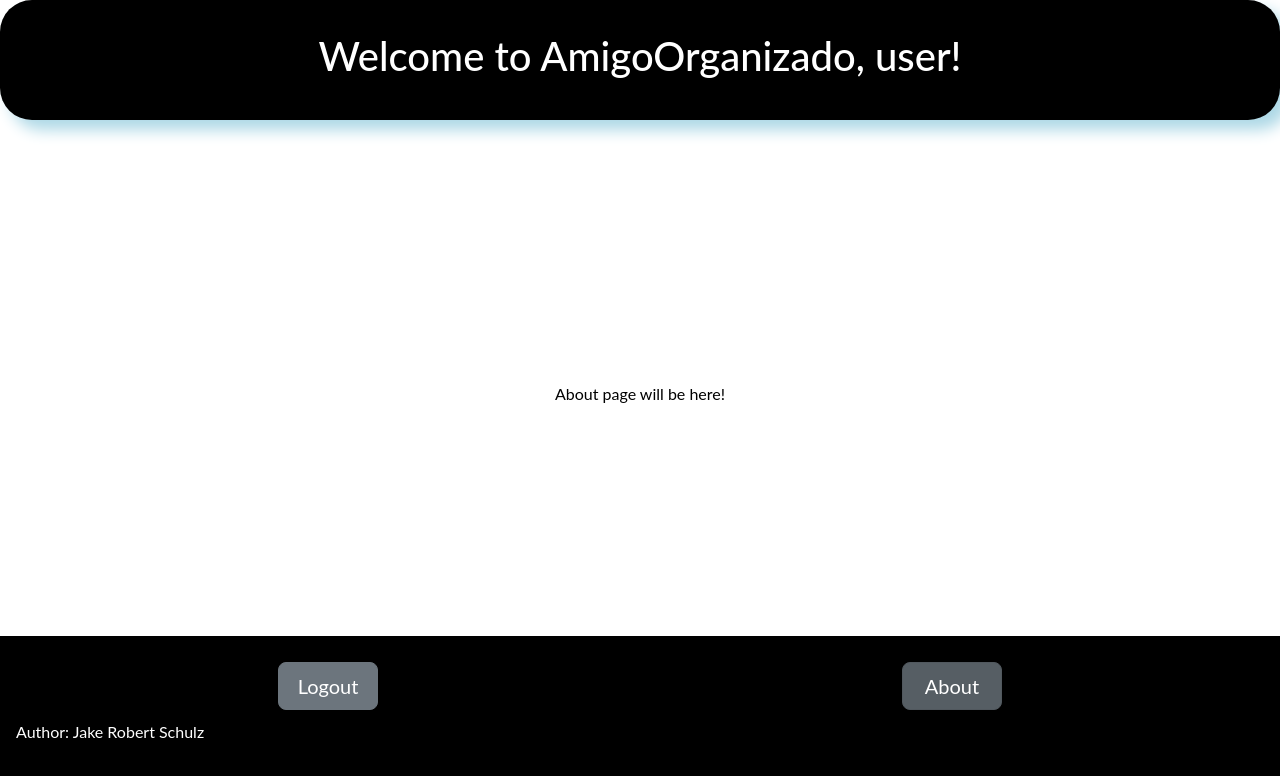
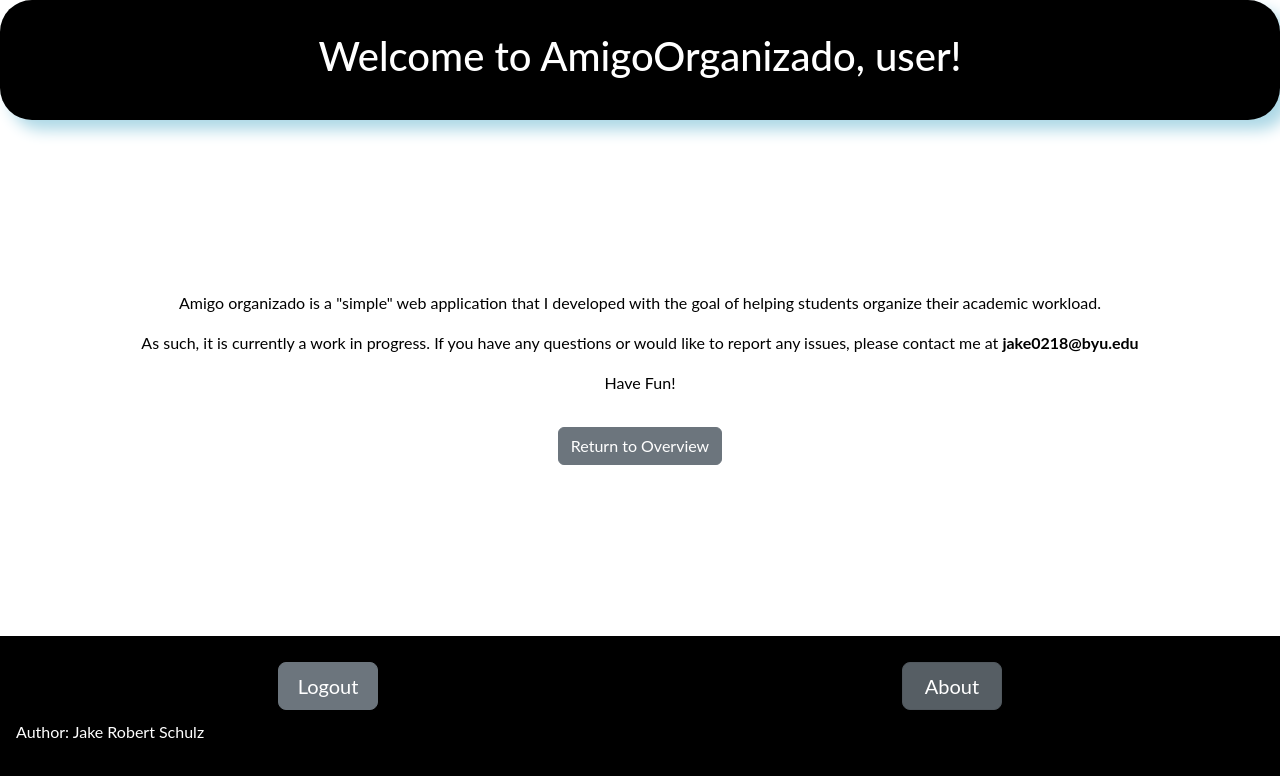
Before and after one commit to Jakeyboom/CS260Startup, a React (Vite) app: page /about in a window 1280 px wide. Shown: the top 776 px of the page. Built offline with nearby package versions, Linux system fonts and the light colour scheme.

Commit message:
Added prioritizer.jsx

```diff
--- a/src/about/about.jsx
+++ b/src/about/about.jsx
@@ -4,7 +4,20 @@ import React from 'react';
 export function About() {
     return(
         <main>
-            About page will be here!
+            <p>
+                Amigo organizado is a "simple" web application that I developed
+                with the goal of helping students organize their academic workload.
+            </p>
+            <p>
+            As such, it is currently a work in progress.  If you have any questions or
+             would like to report any issues, please contact me at <b>jake0218@byu.edu</b>
+            </p>
+            Have Fun!
+
+            <form action="main.html" method="get">
+                <button class="btn btn-secondary btn" type="submit">Return to Overview</button>
+            </form>
+
         </main>
     )
 }
--- a/src/app.jsx
+++ b/src/app.jsx
@@ -9,6 +9,7 @@ import { About } from './about/about.jsx';
 import { Calendar } from './calendar/calendar.jsx';
 import { DayView } from './day/day.jsx';
 import { Login } from './login/login.jsx';
+import { Prioritizer } from './prioritizer/prioritizer.jsx';
 // import { AddAssignment } from './add_assignment/add_assignment';
 // import { EditAssignment } from './edit_assignment/edit_assignment';
 // import { AddClass } from './add_class/add_class';
@@ -30,6 +31,7 @@ export default function App() {
         <Routes>
           <Route path='/' element={<Login />} exact/>
           <Route path='/about' element={<About />} />
+
         </Routes>
 
 
--- /dev/null
+++ b/src/prioritizer/prioritizer.jsx
@@ -0,0 +1,12 @@
+import React from 'react';
+import 'bootstrap/dist/css/bootstrap.min.css';
+import {NavLink} from 'react-router-dom';
+
+export function Prioritizer() {
+    return(
+        <main>
+            <h1>Prioritizer Page will be here!</h1>
+
+        </main>
+    )
+}
```
